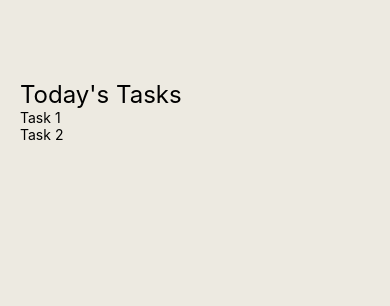
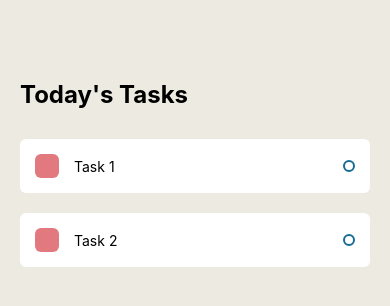
Before and after one commit to danielknight261/react-native-todo-list, a React Native app in the folder todolist/: screen / in a window 390 px wide. Shown: the top 306 px of the page. Built offline with nearby package versions, Linux system fonts and the light colour scheme.

Commit message:
styling complete

```diff
--- a/todolist/App.js
+++ b/todolist/App.js
@@ -12,8 +12,6 @@ export default function App() {
         <View style={styles.items}>{/* This is where tasks will go */}</View>
           <Task text={'Task 1'}/>
           <Task text={'Task 2'}/>
-          <Task />
-          <Task />
       </View>
     </View>
   );
@@ -30,6 +28,9 @@ const styles = StyleSheet.create({
   },
   sectionTitle: {
     fontSize: 24,
+    fontWeight: 'bold'
   },
-  items: {},
+  items: {
+    marginTop: 30
+  },
 });
--- a/todolist/components/Task.js
+++ b/todolist/components/Task.js
@@ -1,20 +1,58 @@
-import React from 'react';
-import { View, Text, StyleSheet } from 'react-native'
+import React from "react";
+import {
+  View,
+  Text,
+  StyleSheet,
+  Touchable,
+  TouchableOpacity,
+} from "react-native";
 
 const Task = (props) => {
   return (
-   <View style={styles.item}>
-    <View style={styles.itemLeft}>
+    <View style={styles.item}>
+      <View style={styles.itemLeft}>
+        <View style={styles.square}></View>
 
-
+        <Text style={styles.itemText}>{props.text}</Text>
+      </View>
+     <View style={styles.circular}></View>
     </View>
-    <Text>{props.text}</Text>
-   </View>
-  )
-}
+  );
+};
 
 const styles = StyleSheet.create({
-
+    item: {
+        backgroundColor: "#ffffff",
+        padding: 15,
+        borderRadius: 6,
+        flexDirection: 'row',
+        alignItems: 'center',
+        justifyContent: 'space-between',
+        marginBottom: 20,
+    },
+    itemLeft: {
+        flexDirection: 'row',
+        alignItems: 'center',
+        flexWrap: 'wrap'
+    },
+    square: {
+        width: 24,
+        height: 24,
+        backgroundColor: "#cd2028",
+        opacity: 0.6,
+        borderRadius: 6,
+        marginRight: 15
+    },
+    itemText: {
+        maxWidth: '80%',
+    },
+    circular: {
+        width: 12,
+        height: 12,
+        borderColor: '#166c96',
+        borderWidth: 2,
+        borderRadius: 6
+    },
 });
 
-export default Task
+export default Task;
```
